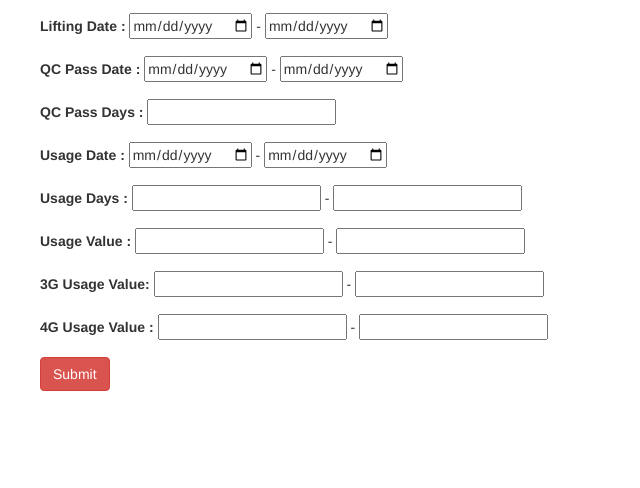
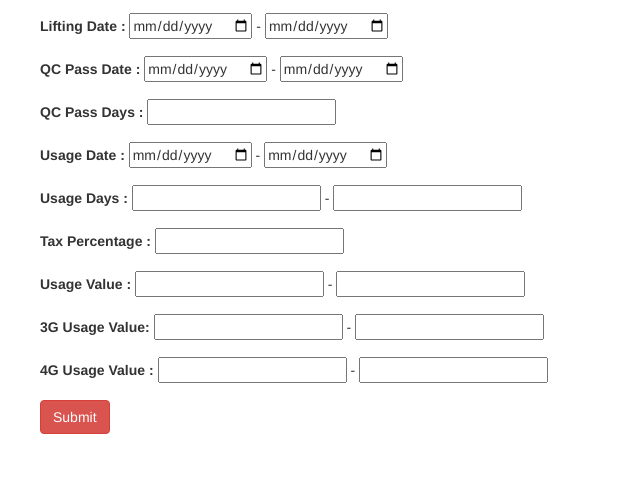
Before and after one commit to ShezanZahid/IMS-test, a Django app: page /filter-item-form in a window 1280 px wide. Shown: the part 696-1184 px from the top of the page, without its empty margins (0-640 px from the left). Before the commit the page ends 1087 px from the top, so only its background shows below. Run offline with Django 3.2, Linux system fonts and the light colour scheme; data comes from the database, SQL or seed files in the repository; both versions use the stored data as it was after the commit; some libraries are stand-ins or nearby versions.

Commit message:
Tax Field added

```diff
--- a/ImsTesting/settings.py
+++ b/ImsTesting/settings.py
@@ -25,7 +25,7 @@ SECRET_KEY = '2dzl^kj9n8+8-)3r3g3+4z1fq5#cj6(@j@627=h27rd456!xjf'
 # SECURITY WARNING: don't run with debug turned on in production!
 DEBUG = True
 
-ALLOWED_HOSTS = ['murmuring-hamlet-56367.herokuapp.com','127.0.0.1']
+ALLOWED_HOSTS = ['murmuring-hamlet-56367.herokuapp.com','localhost']
 
 
 # Application definition
--- a/core/templates/core/filter-item-form.html
+++ b/core/templates/core/filter-item-form.html
@@ -51,6 +51,11 @@
             </div>
 
             <div class="form-group">
+                <label>Tax Percentage :</label>
+
+                <input type="number" step="0.01" name="tax_percentage_value">
+            </div>
+            <div class="form-group">
                 <label>Usage Value :</label>
 
                 <input type="number" step="0.01" name="usage_value_start"> - <input type="number" step="0.01" name="usage_value_end">
--- a/core/views.py
+++ b/core/views.py
@@ -110,9 +110,18 @@ def imsSetupFilter(request):
 
         Result.objects.bulk_create(comission_sim_diff)
 
+    tax_percentage_value=request.POST.get('tax_percentage_value')
+    if request.POST.get('tax_percentage_value'):
+        tax_percentage_value=int(request.POST.get('tax_percentage_value'))/100
+    else:
+        tax_percentage_value =0
+    print(tax_percentage_value)
+
     usage_value_start = request.POST.get('usage_value_start')
     usage_value_end = request.POST.get('usage_value_end')
     if usage_value_start or  usage_value_end :
+        usage_value_start = int(usage_value_start)+ int(usage_value_start)*tax_percentage_value
+        usage_value_end = int(usage_value_end)+ int(usage_value_end)*tax_percentage_value
         comission_sim_beforchange=comission_sim
         comission_sim= comission_sim.filter(usage_value__gte=usage_value_start,usage_value__lte=usage_value_end)
         comission_sim_diff= comission_sim_beforchange.difference(comission_sim)
@@ -126,6 +135,8 @@ def imsSetupFilter(request):
     usage_3g_value_start = request.POST.get('usage_3g_value_start')
     usage_3g_value_end = request.POST.get('usage_3g_value_end')
     if usage_3g_value_start or  usage_3g_value_end :
+        usage_3g_value_start = int(usage_3g_value_start)+ int(usage_3g_value_start)*tax_percentage_value
+        usage_3g_value_end = int(usage_3g_value_end)+ int(usage_3g_value_end)*tax_percentage_value
         comission_sim_beforchange=comission_sim
         comission_sim= comission_sim.filter(net_3g_usage_value__gte=usage_3g_value_start,net_3g_usage_value__lte=usage_3g_value_end)
         comission_sim_diff= comission_sim_beforchange.difference(comission_sim)
@@ -137,6 +148,8 @@ def imsSetupFilter(request):
     usage_4g_value_start = request.POST.get('usage_4g_value_start')
     usage_4g_value_end = request.POST.get('usage_4g_value_end')
     if usage_4g_value_start or  usage_4g_value_end :
+        usage_4g_value_start = int(usage_4g_value_start)+ int(usage_4g_value_start)*tax_percentage_value
+        usage_4g_value_end = int(usage_4g_value_end)+ int(usage_4g_value_end)*tax_percentage_value
         comission_sim_beforchange=comission_sim
         comission_sim= comission_sim.filter(net_4g_usage_value__gte=usage_4g_value_start,net_4g_usage_value__lte=usage_4g_value_end)
         comission_sim_diff= comission_sim_beforchange.difference(comission_sim)
```
Also changed, not shown: db.sqlite3.
